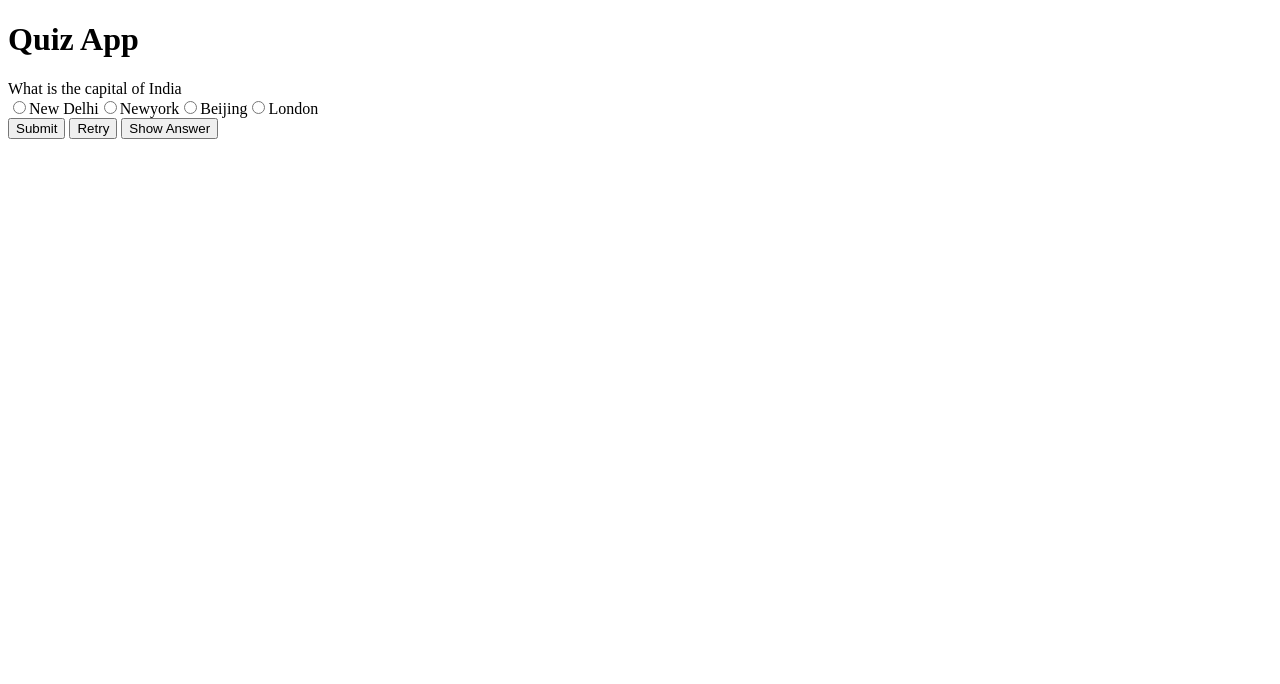
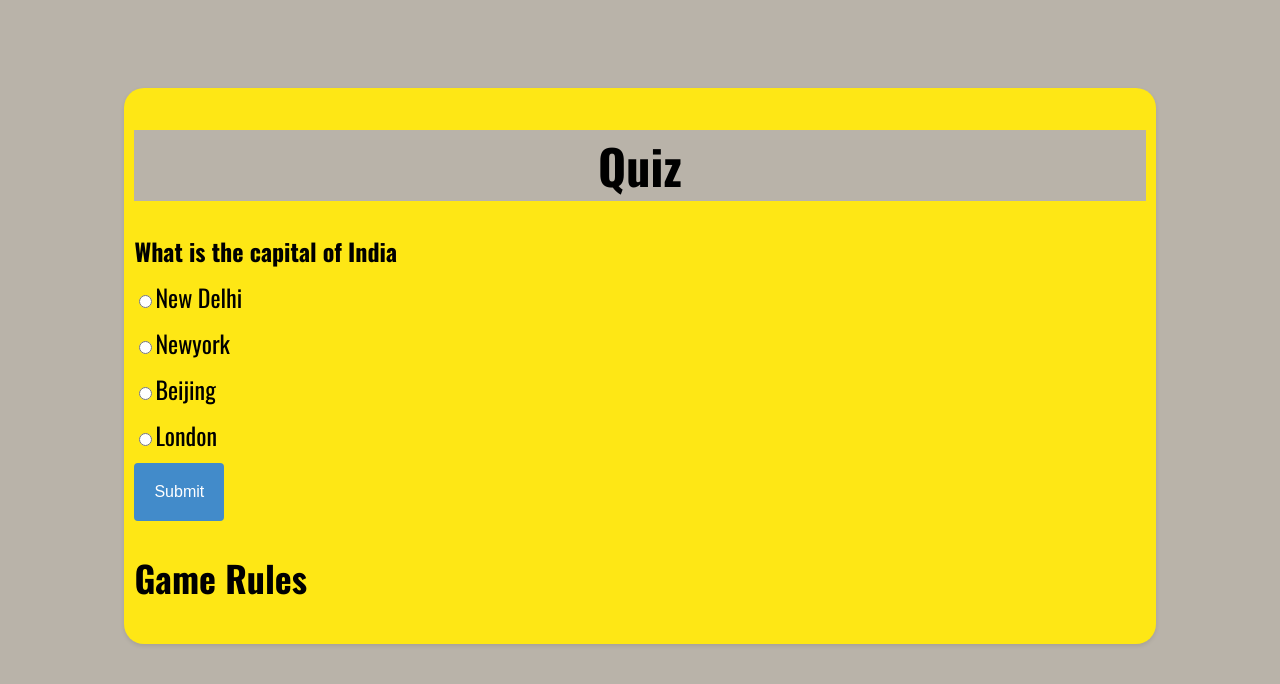
Before and after one commit to Abbeyjp/quiz, a plain HTML site: page index.html in a window 1280 px wide. Drawn offline with nearby package versions, Linux system fonts and the light colour scheme.

Commit message:
Added the css for the other 2 buttons

```diff
--- a/asset/css/style.css
+++ b/asset/css/style.css
@@ -1,23 +1,25 @@
-@import url('https://fonts.googleapis.com/css2?family=Poppins:wght@400;500;700&display=swap');
+@import url('https://fonts.googleapis.com/css2?family=Oswald:wght@400;500;700&display=swap');
 
 body {
-  font-family: 'Poppins', sans-serif;
+  font-family: 'Oswald', sans-serif;
   background: #b9b3a9;
   display: flex;
   justify-content: center;
 }
 
 .container {
-  width: 450px;
-  padding: 20px;
+  width: 80%;
+  padding: 10px;
   margin-top: 80px;
-  background-color: #fff;
+  font-size: 3vh;
+  background-color: #FEE715;
   box-shadow: 0 2px 4px rgba(0, 0, 0, 0.1);
   border-radius: 20px;
 }
 
 h1 {
   text-align: center;
+  background: #b9b3a9;
 }
 
 .question {
@@ -26,7 +28,7 @@ h1 {
 }
 
 .options {
-  margin-bottom: 20px;
+  margin-bottom: 20%;
 }
 
 .option {
@@ -36,7 +38,8 @@ h1 {
 
 .button {
   display: inline-block;
-  padding: 10px 20px;
+  padding: 20px;
+  padding-top: 20px;
   background-color: #428bca;
   color: #fff;
   border: none;
@@ -46,12 +49,16 @@ h1 {
   transition: background-color 0.3s;
   margin-right: 10px;
 }
+.button:hover {
+  background-color: #3071a9;
+}
 
-
+.result {
+  text-align: center;
+  margin-top: 20px;
+  font-weight: bold;
+}
 
 .hide{
   display: none;
 }
-.button:hover {
-  background-color: #3071a9;
-}
--- a/index.html
+++ b/index.html
@@ -1,18 +1,26 @@
 <!DOCTYPE html>
 <html>
+
 <head>
-  <title>JavaScript Quiz App</title>
-  <link rel="stylesheet" href="styles.css">
+  <title>Quiz Competition</title>
+  <link rel="stylesheet" href="asset/css/style.css">
 </head>
+
 <body>
   <div class="container">
-    <h1>Quiz App</h1>
+    <h1>Quiz</h1>
+
     <div id="question"></div>
+
     <div id="opt" class="opt"></div>
+
     <button id="submit" class="button">Submit</button>
     <button id="retry" class="button hide">Retry</button>
     <button id="showAnswer" class="button hide">Show Answer</button>
+    <h2>Game Rules</h2>
+
   </div>
   <script src="index.js"></script>
 </body>
+
 </html>
--- a/index.js
+++ b/index.js
@@ -57,7 +57,7 @@ const quizQuestions = [
       'Manchester United F.C.',
       'Liverpool F.C.',
     ],
-    answer: 'Whale Shark',
+    answer: 'Manchester United F.C.',
   },
   {
     question: 'Which species has genetics almost similar to that of the human?',
@@ -91,7 +91,7 @@ function displayQuestion() {
   qElement.innerHTML = qData.question;
 
   const oElement = document.createElement('div');
-  oElement.className = 'options';
+  oElement.className = 'opt';
 
   const shuffledOptions = [...qData.options];
   shuffleArray(shuffledOptions);
```
Also changed, not shown: 1 other file.
